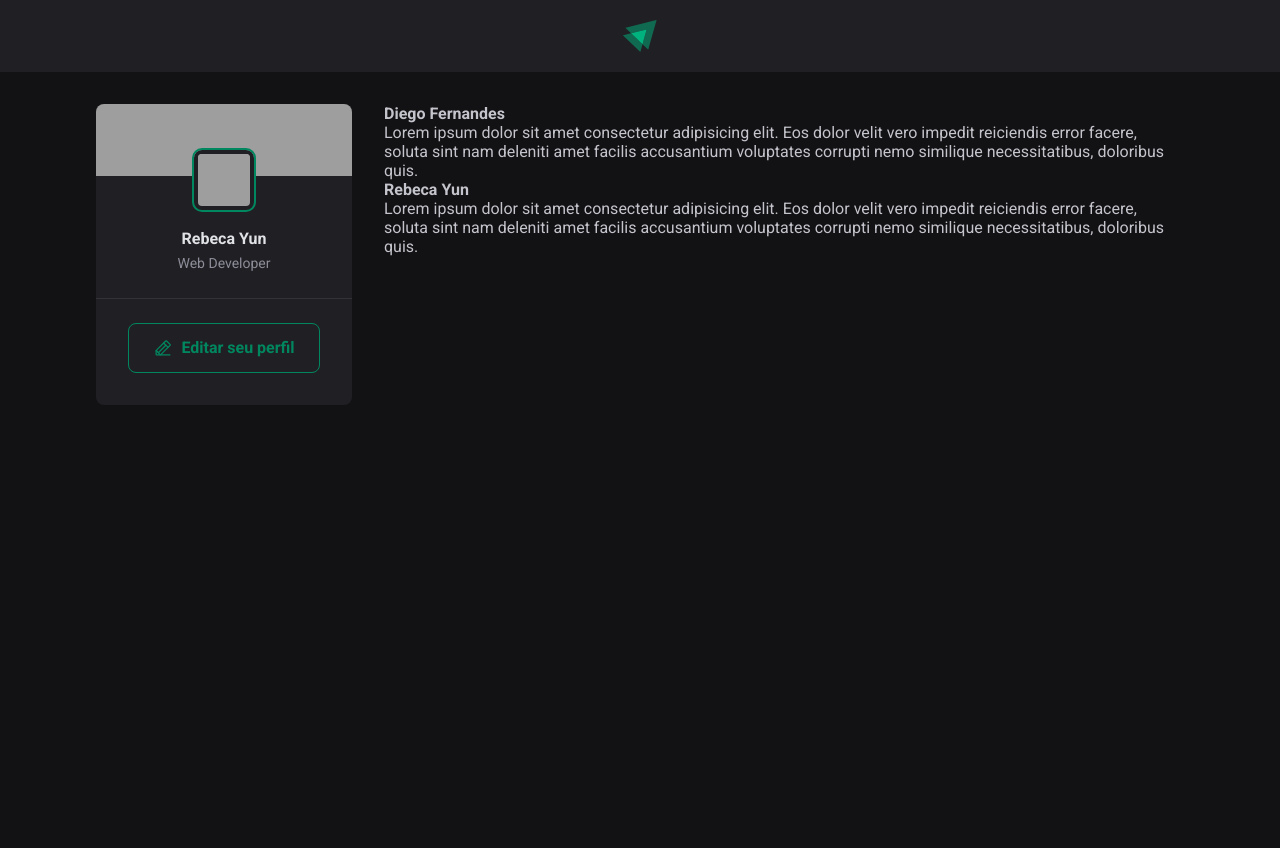
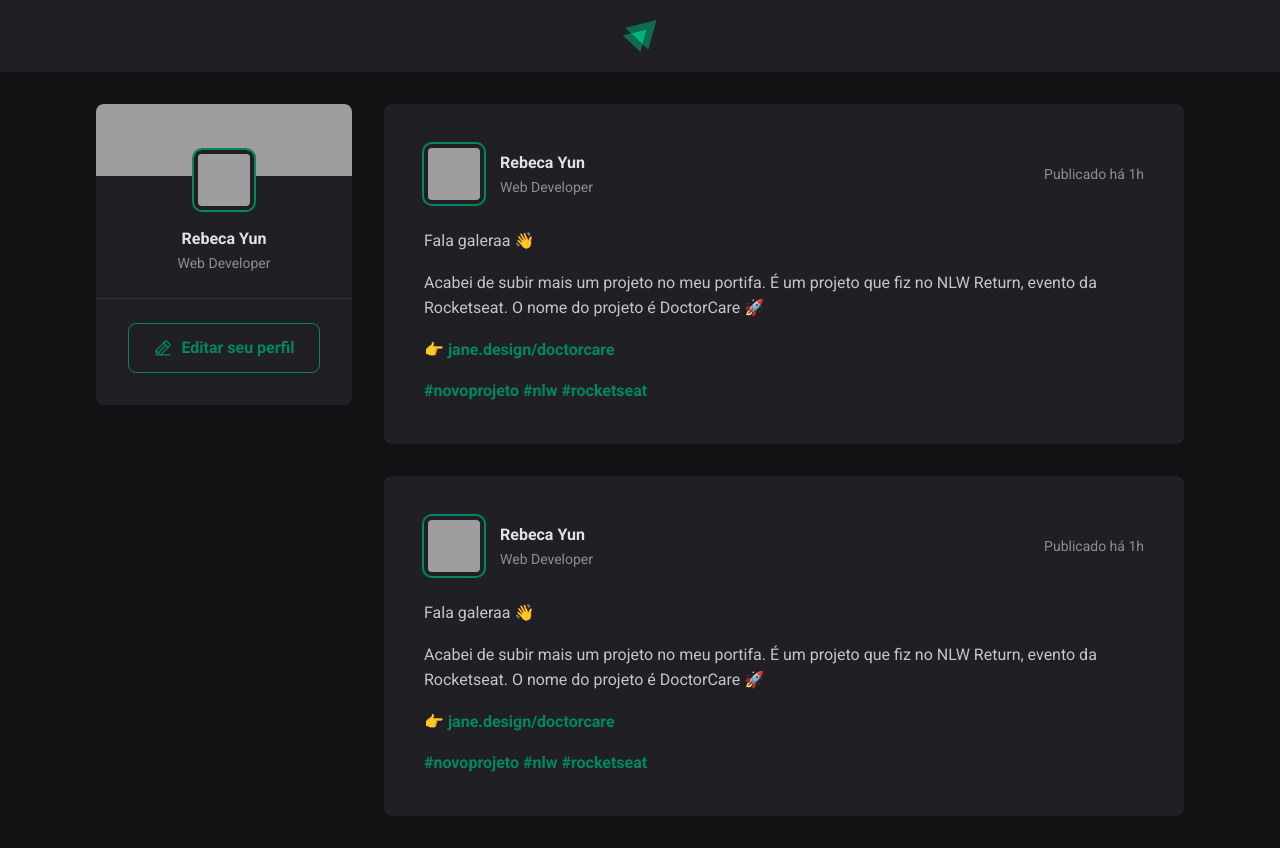
Before and after one commit to rebecayun/React, a React (Vite) app in the folder 01-Fundamentos/01-Fundamentos-React/: page / in a window 1280 px wide. Before the commit the page ends 800 px from the top, so only its background shows below. Built offline with nearby package versions, Linux system fonts and the light colour scheme; grey boxes are pictures that could not be loaded.

Commit message:
post component

```diff
--- a/01-Fundamentos/01-Fundamentos-React/src/App.jsx
+++ b/01-Fundamentos/01-Fundamentos-React/src/App.jsx
@@ -1,5 +1,5 @@
 import { Header } from "./components/Header";
-import { Post } from "./Post";
+import { Post } from "./components/Post";
 import { Sidebar } from "./components/Sidebar";
 
 import styles from "./App.module.css";
--- a/01-Fundamentos/01-Fundamentos-React/src/Post.jsx
+++ /dev/null
@@ -1,8 +0,0 @@
-export function Post(props) {
-  return (
-    <div>
-      <strong>{props.author}</strong>
-      <p>{props.content}</p>
-    </div>
-  )
-}
--- /dev/null
+++ b/01-Fundamentos/01-Fundamentos-React/src/components/Post.jsx
@@ -0,0 +1,31 @@
+import styles from './Post.module.css'
+
+export function Post() {
+  return (
+      <article className={styles.post}>
+        <header>
+          <div className={styles.author}>
+            <img className={styles.avatar} src="https://github.com/rebecayun.png" />
+            <div className={styles.authorInfo}>
+              <strong>Rebeca Yun</strong>
+              <span>Web Developer</span>
+            </div>
+          </div>
+
+          <time title='30 de Março às 11:12h' dateTime='2024-03-30 11:12'>Publicado há 1h</time>
+        </header>
+
+        <div className={styles.content}>
+          <p>Fala galeraa 👋 </p>
+          <p>Acabei de subir mais um projeto no meu portifa. É um projeto que fiz no NLW Return, evento da Rocketseat. O nome do projeto é DoctorCare 🚀 </p>
+          <p>👉<a href=""> jane.design/doctorcare </a></p>
+          <p>
+            <a href="">#novoprojeto </a>
+            <a href="">#nlw </a>
+            <a href="">#rocketseat </a>
+          </p>
+
+        </div>
+      </article>
+    );
+}
--- /dev/null
+++ b/01-Fundamentos/01-Fundamentos-React/src/components/Post.module.css
@@ -0,0 +1,67 @@
+.post {
+  background: var(--gray-800);
+  border-radius: 8px;
+  padding: 2.5rem;
+}
+
+.post + .post {
+  margin-top: 2rem;
+}
+
+.content {
+  line-height: 1.6;
+  color: var(--gray-300);
+  margin-top: 1.5rem;
+}
+
+.content p {
+  margin-top: 1rem;
+}
+
+.content a {
+  font-weight: bold;
+  color: var(--green-500);
+  text-decoration: none;
+}
+
+.content a:hover {
+  color: var(--green-300);
+}
+
+.post > header {
+  display: flex;
+  align-items: center;
+  justify-content: space-between;
+}
+
+.post > header time {
+  font-size: 0.875rem;
+  color: var(--gray-400);
+}
+
+.author {
+  display: flex;
+  align-items: center;
+  gap: 1rem;
+}
+
+.author img {
+  width: calc(3rem + 12px);
+  height: calc(3rem + 12px);
+  border-radius: 8px;
+  border: 4px solid var(--gray-800);
+  outline: 2px solid var(--green-500);
+}
+
+.authorInfo strong {
+  display: block;
+  color: var(--gray-100);
+  line-height: 1.6;
+}
+
+.authorInfo span {
+  display: block;
+  font-size: 0.875rem;
+  color: var(--gray-400);
+  line-height: 1.6;
+}
--- a/01-Fundamentos/01-Fundamentos-React/src/global.css
+++ b/01-Fundamentos/01-Fundamentos-React/src/global.css
@@ -8,6 +8,7 @@
   --gray-800: #202024;
   --gray-900: #121214;
 
+  --green-300: #00B37E;
   --green-500: #00875f;
 }
 
```
